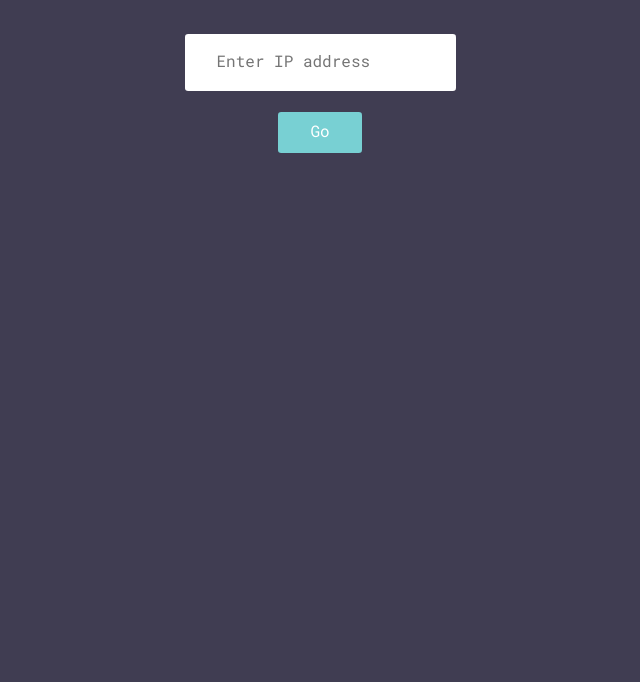
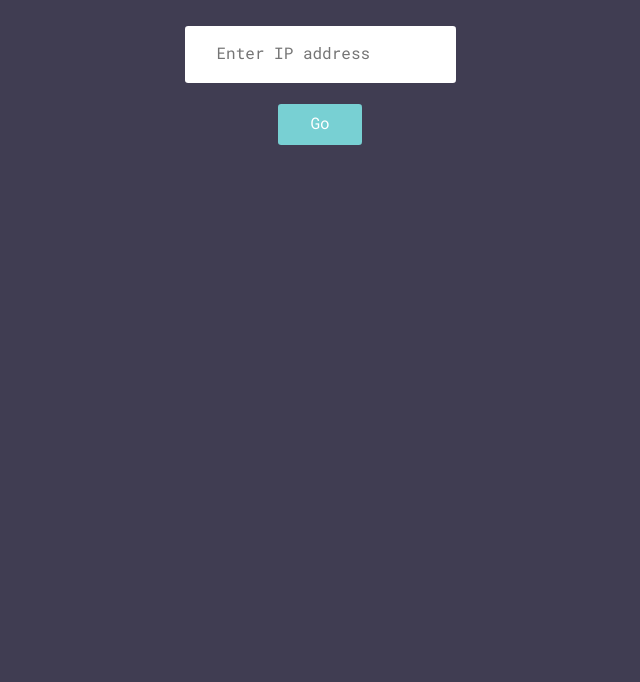
Before and after one commit to monkeyscript/ip-geo, a plain HTML site: page index.html in a window 1280 px wide. Shown: the part 118-800 px from the top of the page, without its empty margins (320-960 px from the left). Drawn offline with Linux system fonts and the light colour scheme.

Commit message:
Fix style for small devices

```diff
--- a/styles.css
+++ b/styles.css
@@ -1,6 +1,11 @@
 * {
     font-family: 'Roboto Mono', monospace;
     color: #fff;
+}
+
+body {
+    margin: 0;
+    padding: 0;
 }
 
 body {
@@ -57,6 +62,8 @@ pre {
     display: none;
     padding: 1rem 2rem;
     border: 1px solid #fff;
+    max-width: 75vw;
+    overflow: auto;
     color: #78d0d3;
     border-radius: 0.2rem;
 }
```
